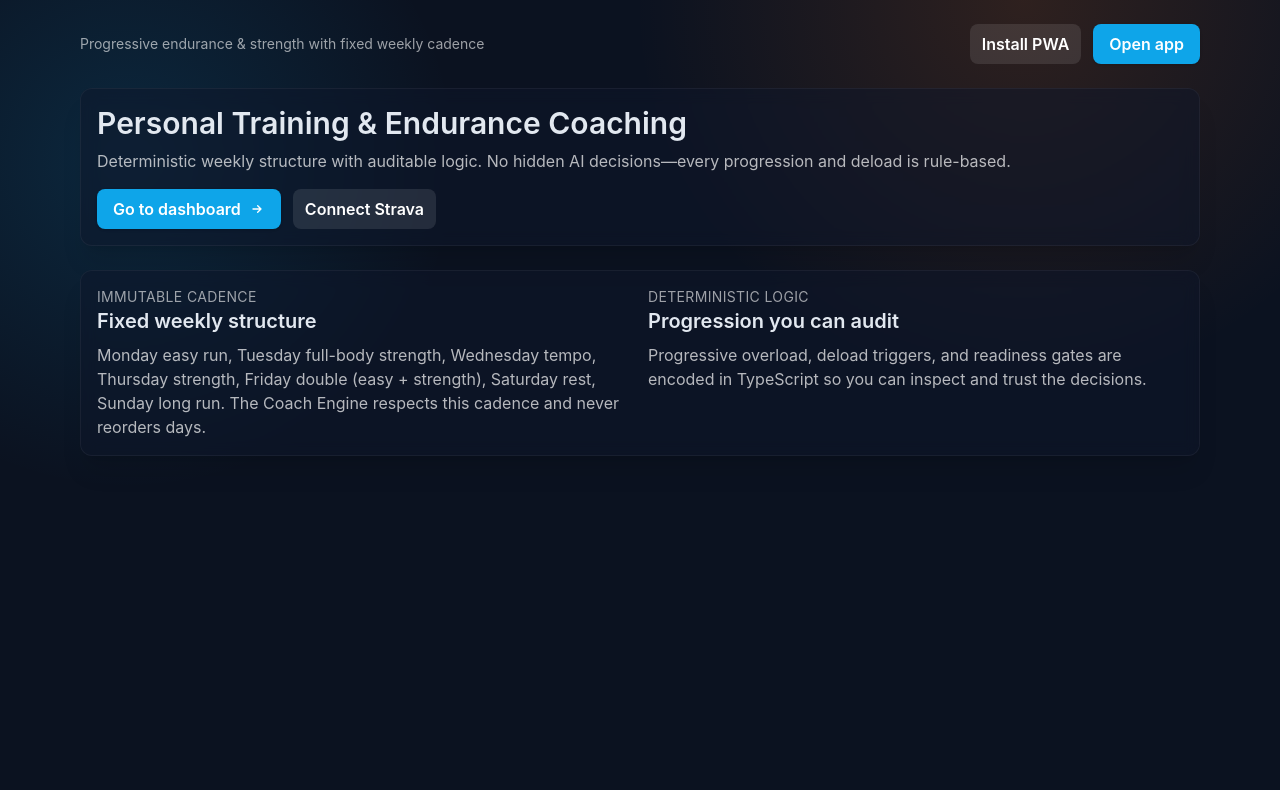
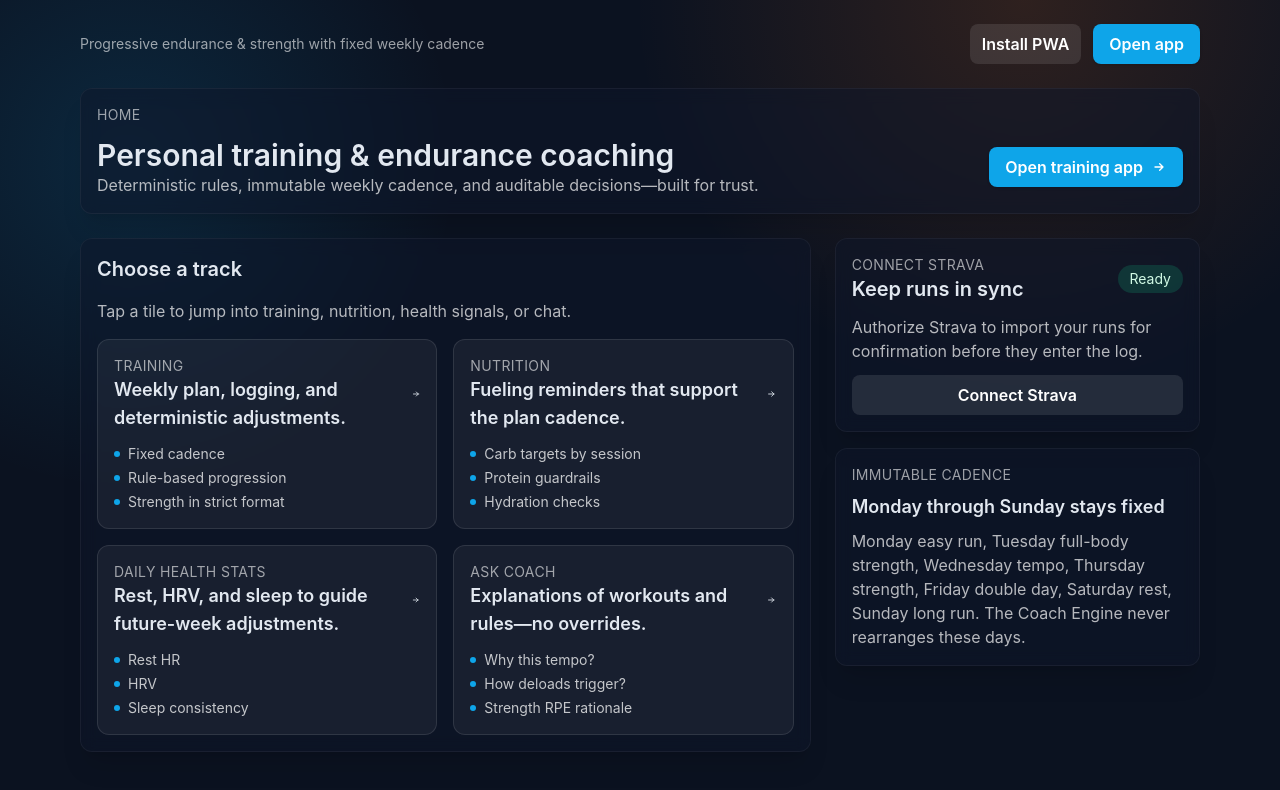
Before and after one commit to Jvandijk74/FitnessApp, a Next.js app: page / in a window 1280 px wide. Shown: the top 790 px of the page. Built offline with nearby package versions, Linux system fonts and the light colour scheme; no server answers.

Commit message:
Create home hub with navigation tiles

```diff
--- /dev/null
+++ b/app/coach/page.tsx
@@ -0,0 +1,18 @@
+import { ChatPanel } from '@/components/chat/ChatPanel';
+
+export default function CoachPage() {
+  return (
+    <section className="space-y-4">
+      <header className="space-y-2">
+        <p className="text-sm uppercase tracking-wide text-white/60">Ask coach</p>
+        <h1 className="text-3xl font-semibold">Explain workouts, not override them</h1>
+        <p className="text-white/70">
+          The chat explains deterministic decisions and surfaces the rules behind your plan.
+        </p>
+      </header>
+      <div className="card">
+        <ChatPanel />
+      </div>
+    </section>
+  );
+}
--- /dev/null
+++ b/app/health/page.tsx
@@ -0,0 +1,33 @@
+const healthStats = [
+  { label: 'Rest HR', value: '49 bpm', detail: 'Rolling 7-day average' },
+  { label: 'HRV', value: '82 ms', detail: 'Stable vs last week' },
+  { label: 'Sleep', value: '7.6 hrs', detail: 'Consistent bedtime & wake time' }
+];
+
+export default function HealthPage() {
+  return (
+    <section className="space-y-4">
+      <header className="space-y-2">
+        <p className="text-sm uppercase tracking-wide text-white/60">Daily health stats</p>
+        <h1 className="text-3xl font-semibold">Readiness signals</h1>
+        <p className="text-white/70">Track rest, HRV, and sleep to inform future-week adjustments.</p>
+      </header>
+      <div className="card grid gap-4 sm:grid-cols-3">
+        {healthStats.map((stat) => (
+          <div key={stat.label} className="rounded-lg border border-white/10 bg-white/5 p-4">
+            <p className="text-sm text-white/60">{stat.label}</p>
+            <p className="text-2xl font-semibold">{stat.value}</p>
+            <p className="text-white/70 text-sm">{stat.detail}</p>
+          </div>
+        ))}
+      </div>
+      <div className="card">
+        <h2 className="text-xl font-semibold mb-2">What we use</h2>
+        <p className="text-white/70">
+          These metrics guide readiness and progression rules for future weeks. Friday double days stay capped when fatigue
+          markers rise.
+        </p>
+      </div>
+    </section>
+  );
+}
--- /dev/null
+++ b/app/nutrition/page.tsx
@@ -0,0 +1,31 @@
+export default function NutritionPage() {
+  const fuelReminders = [
+    'Aim for 30–60g carbs per hour on tempo and long runs.',
+    'Protein target: 1.6–2.2g/kg/day with post-strength 25–35g servings.',
+    'Hydrate with 500–750ml per hour on runs longer than 60 minutes.'
+  ];
+
+  return (
+    <section className="space-y-4">
+      <header className="space-y-2">
+        <p className="text-sm uppercase tracking-wide text-white/60">Nutrition</p>
+        <h1 className="text-3xl font-semibold">Fueling guidance</h1>
+        <p className="text-white/70">Simple, rule-based guidance to support the fixed weekly training cadence.</p>
+      </header>
+      <div className="card space-y-3">
+        <h2 className="text-xl font-semibold">Key reminders</h2>
+        <ul className="space-y-2 text-white/80 list-disc list-inside">
+          {fuelReminders.map((item) => (
+            <li key={item}>{item}</li>
+          ))}
+        </ul>
+      </div>
+      <div className="card">
+        <h2 className="text-xl font-semibold mb-2">Next up</h2>
+        <p className="text-white/70">
+          Meal logging and carb periodization will live here. For now, use these rules alongside your weekly plan.
+        </p>
+      </div>
+    </section>
+  );
+}
--- a/app/page.tsx
+++ b/app/page.tsx
@@ -1,39 +1,103 @@
 import Link from 'next/link';
 import { ArrowRight } from './ui/icons';
 
+const tiles = [
+  {
+    title: 'Training',
+    description: 'Weekly plan, logging, and deterministic adjustments.',
+    href: '/training',
+    details: ['Fixed cadence', 'Rule-based progression', 'Strength in strict format']
+  },
+  {
+    title: 'Nutrition',
+    description: 'Fueling reminders that support the plan cadence.',
+    href: '/nutrition',
+    details: ['Carb targets by session', 'Protein guardrails', 'Hydration checks']
+  },
+  {
+    title: 'Daily health stats',
+    description: 'Rest, HRV, and sleep to guide future-week adjustments.',
+    href: '/health',
+    details: ['Rest HR', 'HRV', 'Sleep consistency']
+  },
+  {
+    title: 'Ask coach',
+    description: 'Explanations of workouts and rules—no overrides.',
+    href: '/coach',
+    details: ['Why this tempo?', 'How deloads trigger?', 'Strength RPE rationale']
+  }
+];
+
 export default function Home() {
   return (
-    <section className="grid gap-6">
-      <div className="card">
-        <h1 className="text-3xl font-semibold">Personal Training & Endurance Coaching</h1>
-        <p className="text-white/70 mt-2">
-          Deterministic weekly structure with auditable logic. No hidden AI decisions—every progression and deload is rule-based.
-        </p>
-        <div className="flex gap-3 mt-4">
-          <Link href="/dashboard" className="btn-primary">
-            Go to dashboard <ArrowRight />
+    <section className="space-y-6">
+      <header className="card space-y-3">
+        <p className="text-sm uppercase tracking-wide text-white/60">Home</p>
+        <div className="flex flex-col gap-2 sm:flex-row sm:items-center sm:justify-between">
+          <div>
+            <h1 className="text-3xl font-semibold">Personal training & endurance coaching</h1>
+            <p className="text-white/70">
+              Deterministic rules, immutable weekly cadence, and auditable decisions—built for trust.
+            </p>
+          </div>
+          <Link href="/dashboard" className="btn-primary w-fit">
+            Open training app <ArrowRight />
           </Link>
-          <a href="/api/strava/auth" className="btn-secondary">
-            Connect Strava
-          </a>
         </div>
-      </div>
-      <div className="card grid sm:grid-cols-2 gap-4">
-        <div>
-          <p className="text-sm uppercase tracking-wide text-white/60">Immutable cadence</p>
-          <h2 className="text-xl font-semibold">Fixed weekly structure</h2>
-          <p className="text-white/70 mt-2">
-            Monday easy run, Tuesday full-body strength, Wednesday tempo, Thursday strength, Friday double (easy + strength), Saturday
-            rest, Sunday long run. The Coach Engine respects this cadence and never reorders days.
-          </p>
+      </header>
+
+      <div className="grid gap-6 lg:grid-cols-[2fr,1fr]">
+        <div className="card space-y-4">
+          <h2 className="text-xl font-semibold">Choose a track</h2>
+          <p className="text-white/70">Tap a tile to jump into training, nutrition, health signals, or chat.</p>
+          <div className="grid gap-4 md:grid-cols-2">
+            {tiles.map((tile) => (
+              <Link
+                key={tile.title}
+                href={tile.href}
+                className="group rounded-xl border border-white/10 bg-white/5 p-4 transition hover:border-primary/60 hover:-translate-y-0.5"
+              >
+                <div className="flex items-center justify-between gap-2">
+                  <div>
+                    <p className="text-sm uppercase tracking-wide text-white/60">{tile.title}</p>
+                    <h3 className="text-lg font-semibold">{tile.description}</h3>
+                  </div>
+                  <ArrowRight />
+                </div>
+                <ul className="mt-3 space-y-1 text-white/75 text-sm">
+                  {tile.details.map((item) => (
+                    <li key={item} className="flex items-center gap-2">
+                      <span className="h-1.5 w-1.5 rounded-full bg-primary" />
+                      {item}
+                    </li>
+                  ))}
+                </ul>
+              </Link>
+            ))}
+          </div>
         </div>
-        <div>
-          <p className="text-sm uppercase tracking-wide text-white/60">Deterministic logic</p>
-          <h2 className="text-xl font-semibold">Progression you can audit</h2>
-          <p className="text-white/70 mt-2">
-            Progressive overload, deload triggers, and readiness gates are encoded in TypeScript so you can inspect and trust the
-            decisions.
-          </p>
+
+        <div className="space-y-4">
+          <div className="card space-y-3">
+            <div className="flex items-center justify-between">
+              <div>
+                <p className="text-sm uppercase tracking-wide text-white/60">Connect Strava</p>
+                <h2 className="text-xl font-semibold">Keep runs in sync</h2>
+              </div>
+              <span className="rounded-full bg-emerald-500/20 px-3 py-1 text-sm text-emerald-100">Ready</span>
+            </div>
+            <p className="text-white/70">Authorize Strava to import your runs for confirmation before they enter the log.</p>
+            <a href="/api/strava/auth" className="btn-secondary w-full">Connect Strava</a>
+          </div>
+
+          <div className="card space-y-2">
+            <p className="text-sm uppercase tracking-wide text-white/60">Immutable cadence</p>
+            <h2 className="text-lg font-semibold">Monday through Sunday stays fixed</h2>
+            <p className="text-white/70">
+              Monday easy run, Tuesday full-body strength, Wednesday tempo, Thursday strength, Friday double day, Saturday rest,
+              Sunday long run. The Coach Engine never rearranges these days.
+            </p>
+          </div>
         </div>
       </div>
     </section>
--- /dev/null
+++ b/app/training/page.tsx
@@ -0,0 +1,55 @@
+import { WeeklyPlanView } from '@/components/plan/WeeklyPlan';
+import { InsightCards } from '@/components/insights/InsightCards';
+import { ChatPanel } from '@/components/chat/ChatPanel';
+import { generateWeeklyPlan } from '@/lib/coach/engine';
+import { AthleteProfile } from '@/lib/coach/types';
+
+const DEMO_USER = 'demo-user';
+
+export default function TrainingPage() {
+  const profile: AthleteProfile = {
+    id: DEMO_USER,
+    thresholdPace: 4.8,
+    thresholdHr: 168,
+    readinessScore: 0.68,
+    recentRpeAverage: 6.1
+  };
+
+  const plan = generateWeeklyPlan(profile, {
+    averageRunMinutes: 45,
+    longRunMinutes: 80,
+    highRpeCount: 1
+  });
+
+  const insights = [
+    {
+      id: 'load',
+      title: 'Load holds steady',
+      detail: 'Weekly minutes stay within 5% to avoid spikes while you adapt to the fixed cadence.'
+    },
+    {
+      id: 'double-day',
+      title: 'Friday double day is capped',
+      detail: 'Easy volume and strength RPE are capped to keep fatigue manageable before the Sunday long run.'
+    }
+  ];
+
+  return (
+    <section className="space-y-6">
+      <header className="space-y-2">
+        <p className="text-sm uppercase tracking-wide text-white/60">Training</p>
+        <h1 className="text-3xl font-semibold">Your next planned week</h1>
+        <p className="text-white/70">
+          Fixed structure, deterministic progression, and strength sessions formatted for logging.
+        </p>
+      </header>
+      <WeeklyPlanView plan={plan} />
+      <InsightCards insights={insights} />
+      <div className="card">
+        <h2 className="text-xl font-semibold mb-2">Ask coach</h2>
+        <p className="text-white/70 mb-4">Ask why a workout looks the way it does or request a clarification.</p>
+        <ChatPanel />
+      </div>
+    </section>
+  );
+}
```
